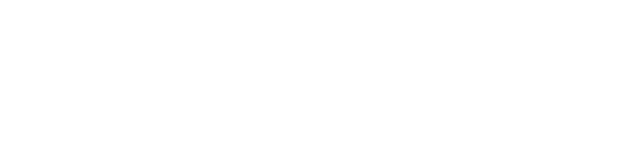
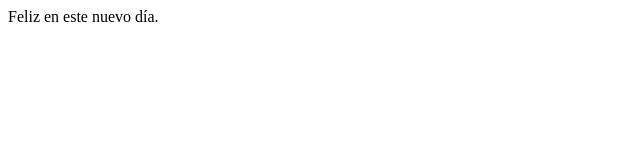
Before and after one commit to DAESPANOLR/NUEVO2018, a plain HTML site: page Index.html in a window 1280 px wide. Shown: the whole page, without its empty margins (0-640 px from the left). Drawn offline with Linux system fonts and the light colour scheme.

Commit message:
Cambio3
Colocacion de, feliz en este nuevo día.

```diff
--- a/Index.html
+++ b/Index.html
@@ -3,5 +3,6 @@
 	<title>Mi primer HTML</title>
 </head>
 <body>
+Feliz en este nuevo día.
 </body>
 </html>
```
